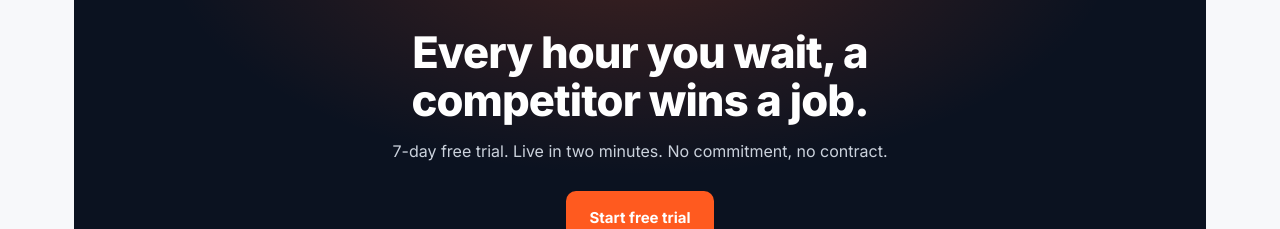
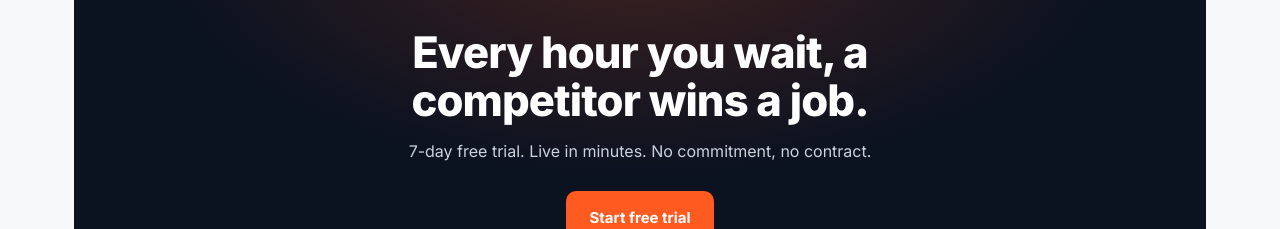
Before and after one commit to rushadaev/replyhawk, a plain HTML site: page index.html in a window 1280 px wide. Shown: the part 7260-7489 px from the top of the page. Drawn offline with Linux system fonts and the light colour scheme.

Commit message:
Landing: consistent 'live in minutes' (drop overclaimed 'two minutes')
Co-Authored-By: Claude Opus 4.8 (1M context) <noreply@anthropic.com>

```diff
--- a/index.html
+++ b/index.html
@@ -597,7 +597,7 @@
   <div class="wrap">
     <div class="cta-strip">
       <h2 class="center">Every hour you wait, a competitor wins a job.</h2>
-      <p>7-day free trial. Live in two minutes. No commitment, no contract.</p>
+      <p>7-day free trial. Live in minutes. No commitment, no contract.</p>
       <a href="#demo" class="btn btn-primary">Start free trial</a>
     </div>
   </div>
```
